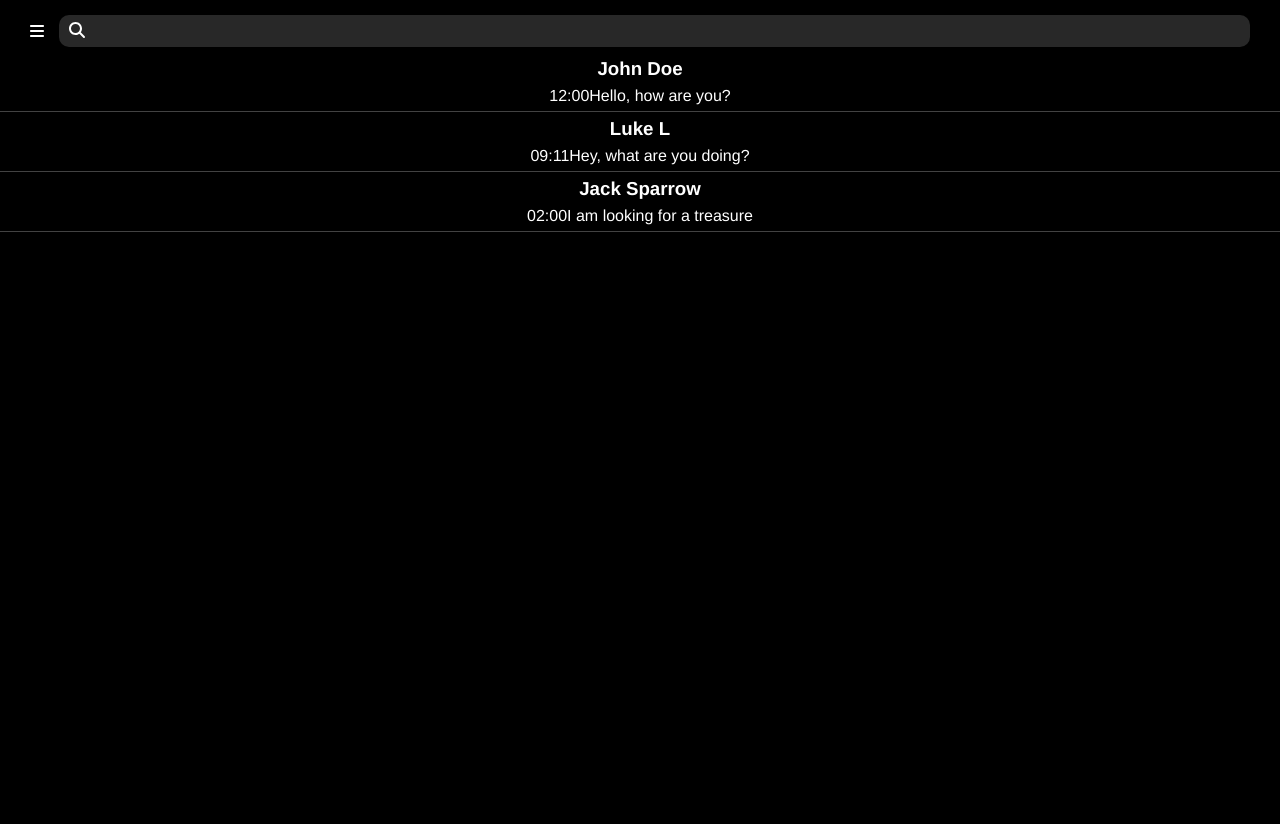
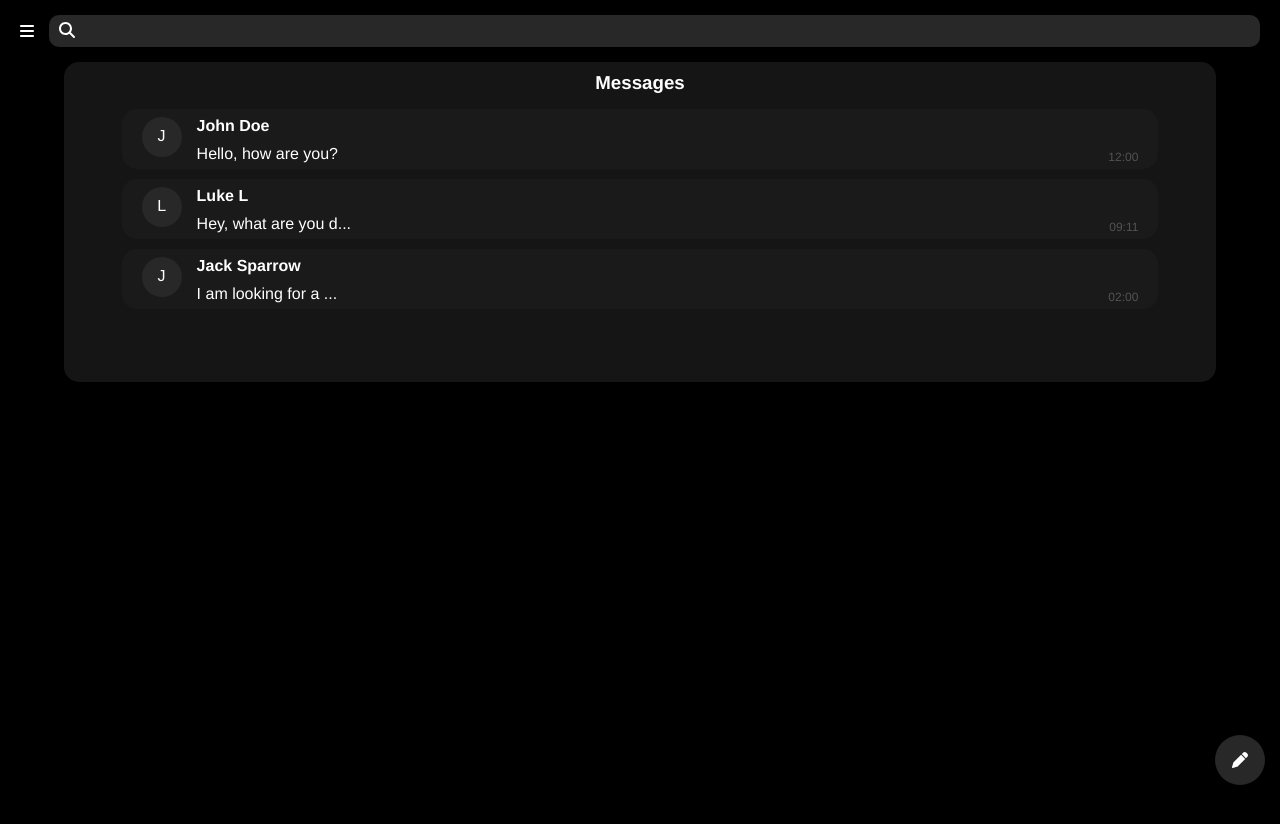
Before and after one commit to enygf3/messenger, a React (Create React App) app: page / in a window 1280 px wide. Shown: the top 824 px of the page. Before the commit the page ends 800 px from the top, so only its background shows below. Built offline with nearby package versions, Linux system fonts and the light colour scheme.

Commit message:
home page is done(except of menu)

```diff
--- a/src/app.sass
+++ b/src/app.sass
@@ -11,3 +11,7 @@
   flex-wrap: nowrap
   justify-content: space-evenly
   align-items: center
+
+#root
+  width: 100%
+  height: 100%
--- a/src/pages/home/HomePage.tsx
+++ b/src/pages/home/HomePage.tsx
@@ -1,6 +1,6 @@
 import React, {useState} from "react";
 import { FontAwesomeIcon } from '@fortawesome/react-fontawesome'
-import { faSearch, faBars } from '@fortawesome/free-solid-svg-icons'
+import { faSearch, faBars, faPen } from '@fortawesome/free-solid-svg-icons'
 import './styles.sass'
 import { Dialog } from "./types"
 
@@ -29,6 +29,10 @@ const HomePage = () => {
         }
     ])
 
+    const cutText = (text: string, length: number) => {
+        return text.length > length ? text.slice(0, length) + '...' : text
+    }
+
     return (
         <>
             <header className='row'>
@@ -41,18 +45,27 @@ const HomePage = () => {
                 </div>
             </header>
             <main>
-                <div className='column'>
+                <div className='column dialogs'>
+                    <h3>Messages</h3>
                     { dialogs?.map(item => {
-                        return <div className='column dialog'>
-                            <h3>{item?.username}</h3>
-                            <p>
+                        return <div className='row dialog'>
+                            <div className='dialog-img'>
+                                <p>{item.username[0]}</p>
+                            </div>
+                            <div className='column'>
+                                <h3>{item?.username}</h3>
+                                <p>
                             <span>
                                 {item?.lastMessageTime}
                             </span>
-                                {item?.lastMessage}
-                            </p>
+                                    {cutText(item?.lastMessage, 19)}
+                                </p>
+                            </div>
                         </div>
                     }) }
+                </div>
+                <div className='main-btn new-msg'>
+                    <FontAwesomeIcon icon={faPen} />
                 </div>
             </main>
         </>
--- a/src/pages/home/styles.sass
+++ b/src/pages/home/styles.sass
@@ -11,6 +11,12 @@ html, body
   margin-top: 0
   padding-top: 0
   background: #000
+  width: 100%
+  height: 100%
+
+main
+  height: 100%
+  width: 100%
 
 input
   border: none
@@ -18,7 +24,7 @@ input
 header
   width: 100%
   height: 42px
-  padding: 0 30px
+  padding: 0 20px
   margin-top: 10px
   svg
     margin-right: 15px
@@ -40,9 +46,63 @@ header
     top: 7px
     left: 10px
 
+.dialogs
+  background: #151515
+  border-radius: 15px
+  padding-top: 10px
+  padding-bottom: 20px
+  width: 90%
+  margin: 10px auto
+  min-height: 40%
+  align-items: flex-start
+  justify-content: flex-start !important
+  h3
+    padding-bottom: 10px
+
 .dialog
-  border-bottom: 1px solid #424242
+  background: #1a1a1a
+  border-radius: 15px
+  margin: 5px 0
   position: relative
-  width: 100%
+  width: 90%
   height: 60px
   cursor: pointer
+  align-items: flex-start !important
+  justify-content: flex-start !important
+  padding: 8px 20px 0 20px
+  span
+    color: #545353
+    font-size: 12px
+    position: absolute
+    bottom: 5px
+    right: 20px
+  h3
+    font-size: 16px
+    margin-left: 0
+  .column
+    align-items: flex-start
+    margin-left: 15px
+
+.dialog-img
+  width: 40px
+  height: 40px
+  border-radius: 50%
+  background: #282828
+  p
+    text-align: center
+    padding-top: 10px
+
+.new-msg
+  position: fixed
+  background: #282828
+  width: 50px
+  height: 50px
+  border-radius: 50%
+  bottom: 15px
+  right: 15px
+  cursor: pointer
+  svg
+    position: absolute
+    top: 50%
+    left: 50%
+    transform: translate(-50%, -50%)
```
Also changed, not shown: firebase.json.
